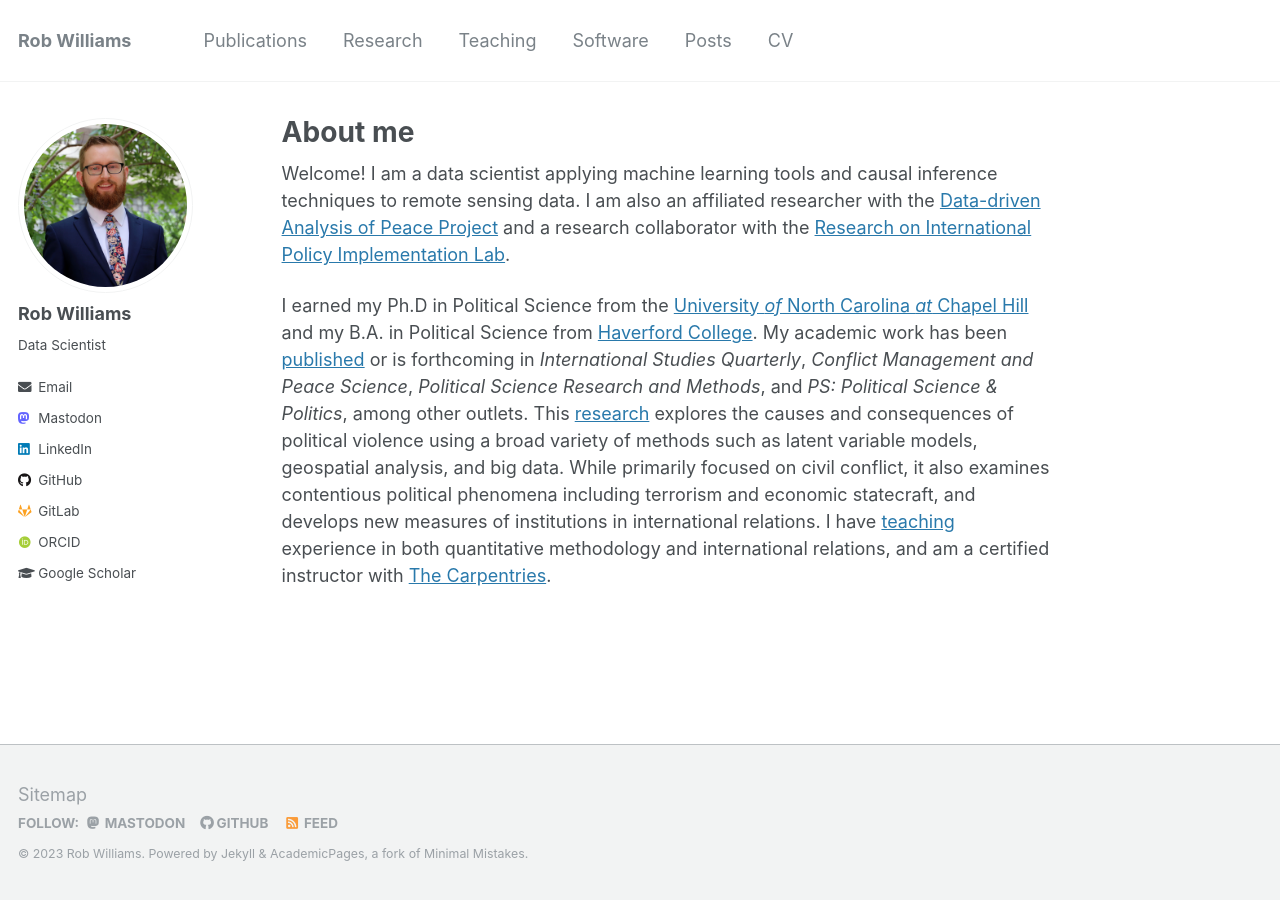
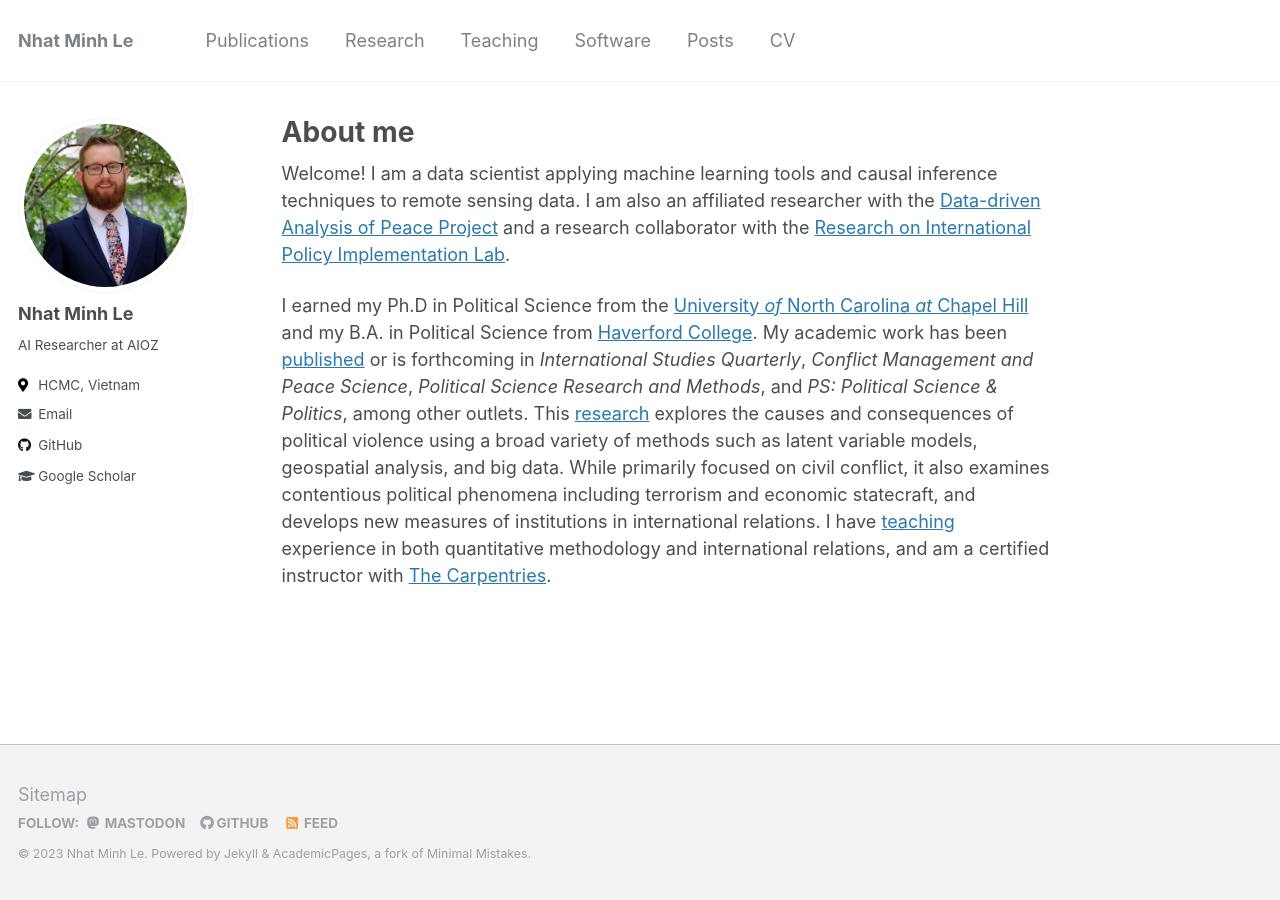
Before and after one commit to minhnhatvt/lmnhat.github.io, a Jekyll site: the page built from _pages/about.md, in a window 1280 px wide. Built offline with Jekyll 4.4.1, drawn with Linux system fonts in a browser that asks for light colours; some web fonts are replaced.

Commit message:
Update _config.yml

```diff
--- a/_config.yml
+++ b/_config.yml
@@ -7,13 +7,13 @@
 
 # Site Settings
 locale                   : "en-US"
-title                    : "Rob Williams"
+title                    : "Nhat Minh Le"
 title_separator          : "-"
-name                     : &name "Rob Williams"
-description              : &description "Postdoc in Political Science"
-url                      : https://jayrobwilliams.com # the base hostname & protocol for your site e.g. "https://mmistakes.github.io"
+name                     : &name "Nhat Minh Le"
+description              : &description "AI Researcher at AIOZ"
+url                      : https://lmnhat.github.io # the base hostname & protocol for your site e.g. "https://mmistakes.github.io"
 baseurl                  : "" # the subpath of your site, e.g. "/blog"
-repository               : "jayrobwilliams/jayrobwilliams.github.io"
+repository               : "minhnhatvt/lmnhat.github.io"
 teaser                   : # filename of teaser fallback teaser image placed in /images/, .e.g. "500x300.png"
 breadcrumbs              : false # true, false (default)
 words_per_minute         : 160
@@ -84,15 +84,15 @@ analytics:
 
 # Site Author
 author:
-  name             : "Rob Williams"
+  name             : "Nhat Minh Le"
   avatar           : "profile.png"
-  bio              : "Data Scientist"
-  location         :
+  bio              : "AI Researcher at AIOZ"
+  location         : "HCMC, Vietnam"
   employer         :
   pubmed           :
-  orcid            : "http://orcid.org/0000-0001-9259-3883"
-  googlescholar    : "https://scholar.google.com/citations?user=fiaPSmgAAAAJ"
-  email            : "rob.williams@wustl.edu"
+  orcid            :
+  googlescholar    : "https://scholar.google.com/citations?user=yTh2yooAAAAJ"
+  email            : "minhnhatvt2@gmail.com"
   researchgate     :  # example: "https://www.researchgate.net/profile/yourprofile"
   uri              :
   bitbucket        :
@@ -101,15 +101,15 @@ author:
   flickr           :
   facebook         :
   foursquare       :
-  github           : "jayrobwilliams"
-  gitlab           : "jayrobwilliams"
+  github           : "minhnhatvt"
+  gitlab           :
   google_plus      :
   keybase          :
   instagram        :
   impactstory      : #"https://profiles.impactstory.org/u/xxxx-xxxx-xxxx-xxxx"
   lastfm           :
-  linkedin         : "jayrobwilliams"
-  mastodon         : "fosstodon.org/@jayrobw"
+  linkedin         :
+  mastodon         :
   pinterest        :
   soundcloud       :
   stackoverflow    : #"https://stackoverflow.com/users/10912314/jayrobwilliams"
```
